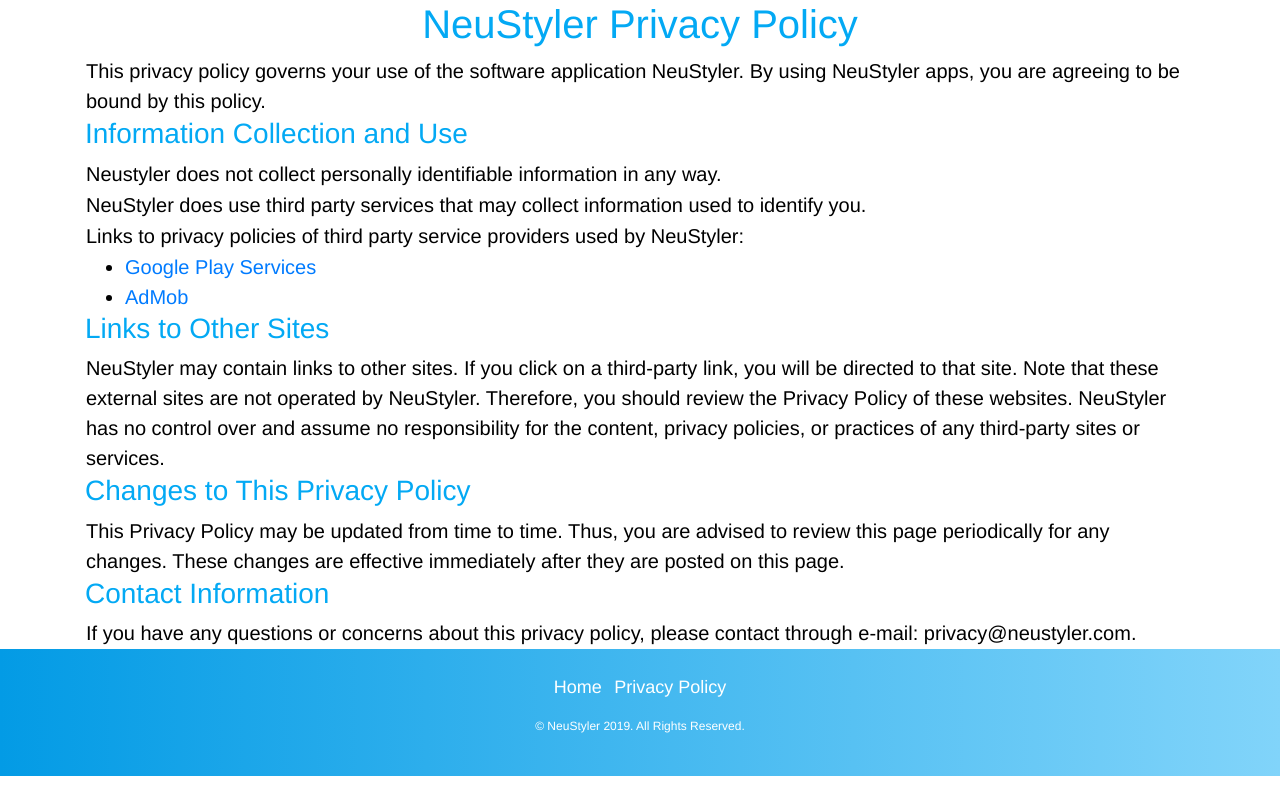
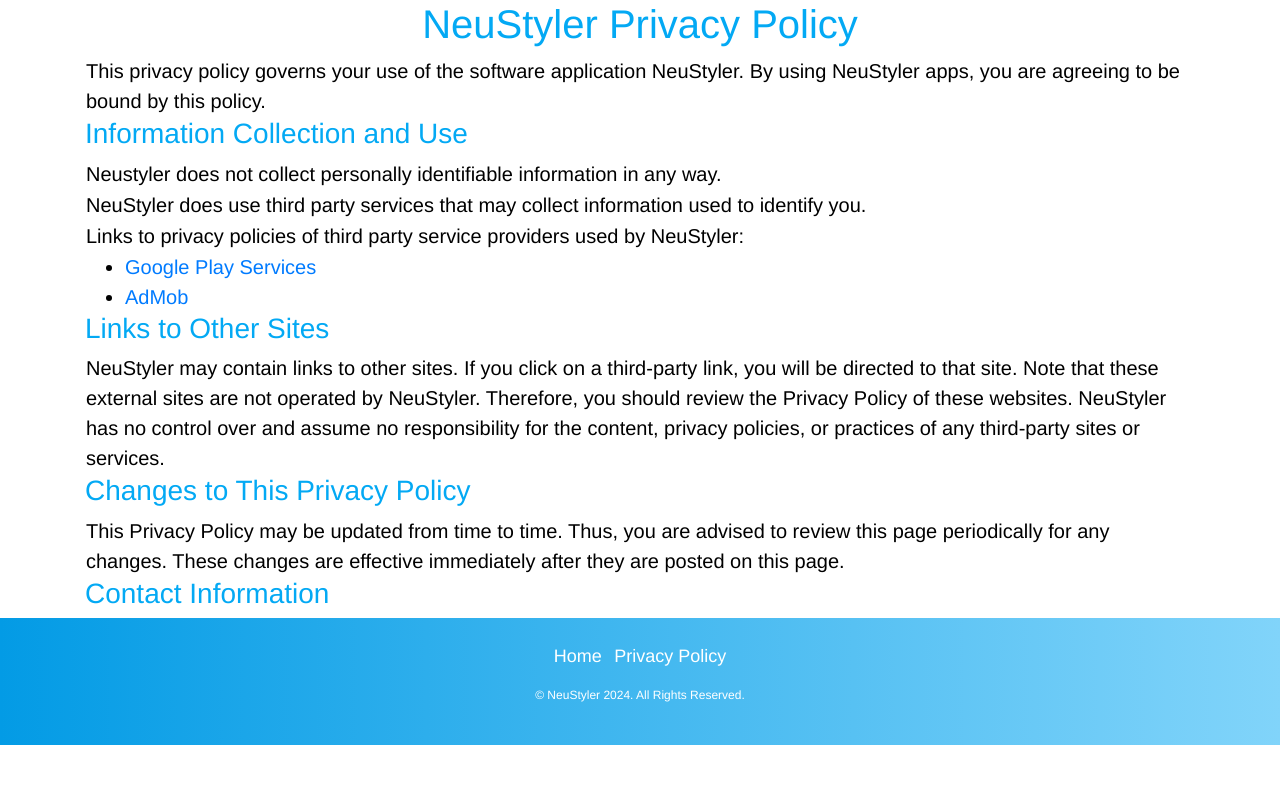
Before and after one commit to neustyler/neustyler.github.io, a plain HTML site: page privacy_policy.html in a window 1280 px wide. Drawn offline with nearby package versions, Linux system fonts and the light colour scheme.

Commit message:
Update privacy_policy.html

```diff
--- a/privacy_policy.html
+++ b/privacy_policy.html
@@ -59,8 +59,7 @@
 
                    <h3>Contact Information</h3>
 
-                   <p class="lead">
-                If you have any questions or concerns about this privacy policy, please contact through e-mail: privacy@neustyler.com.</p>
+
 </div>
   </header>
 
@@ -76,7 +75,7 @@
           <a href="privacy_policy.html">Privacy Policy</a>
         </li>
       </ul>
-      <p>&copy; NeuStyler 2019. All Rights Reserved.</p>
+      <p>&copy; NeuStyler 2024. All Rights Reserved.</p>
     </div>
   </footer>
     <script src="https://code.jquery.com/jquery-3.3.1.slim.min.js" integrity="sha384-q8i/X+965DzO0rT7abK41JStQIAqVgRVzpbzo5smXKp4YfRvH+8abtTE1Pi6jizo" crossorigin="anonymous"></script>
```
